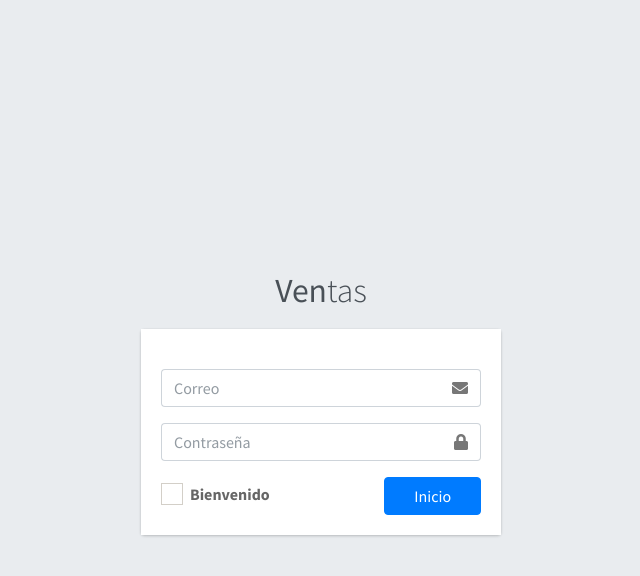
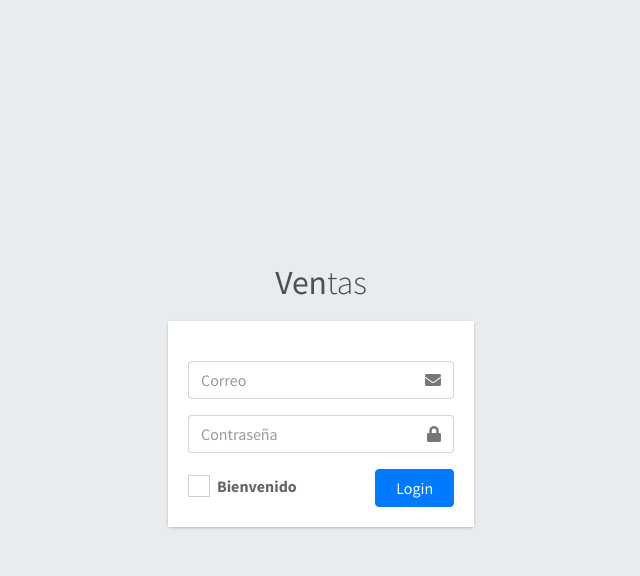
Before and after one commit to santiagoeor/AdminLTE_Django, a Django app: page / in a window 1280 px wide. Shown: the top 576 px of the page, without its empty margins (319-959 px from the left). Run offline with Django 4.2, Linux system fonts and the light colour scheme; some libraries are stand-ins or nearby versions.

Commit message:
se implemento el inicio de sesion

```diff
--- a/adminlte/urls.py
+++ b/adminlte/urls.py
@@ -18,13 +18,14 @@
 from ventas import views
 
 urlpatterns = [
-    path('', views.login, name="login"),
+    path('', views.login_venta, name="login"),
     path('admin/', admin.site.urls),
-    path('admin', views.adminlte, name="admin"),
+    path('admind/', views.adminlte, name="admin"),
     path('regisproduct', views.registproducts, name="productos"),
     path('listproducts', views.listproducts, name="lisproduct"),
     path('save/', views.guardar, name="save"),
     path('borrar-producto/<int:id>', views.borrar_producto, name="borrar"),
     path('editar_produ/<int:id>', views.editar_producto, name="editar"),
-    path('editarp', views.editar, name="edit")
+    path('editarp', views.editar, name="edit"),
+    path('logout/', views.logout_user, name="logout"),
 ]
--- a/ventas/templates/includes/header.html
+++ b/ventas/templates/includes/header.html
@@ -40,13 +40,13 @@
         <i class="far fa-user"></i>
       </a>
       <div class="dropdown-menu dropdown-menu-lg dropdown-menu-right">
-        <span class="dropdown-item dropdown-header">Nombre Usuario</span>
+        <span class="dropdown-item dropdown-header">{{request.user.username}}</span>
         <div class="dropdown-divider"></div>
         <a href="#" class="dropdown-item">
           <i class="fas fa-user mr-2"></i> Editar
         </a>
         <div class="dropdown-divider"></div>
-        <a href="{% url 'login' %}" class="dropdown-item dropdown-footer">Cerrar Cesión</a>
+        <a href="{% url 'logout' %}" class="dropdown-item dropdown-footer">Cerrar Cesión</a>
       </div>
     </li>
 
--- a/ventas/templates/includes/lateralaside.html
+++ b/ventas/templates/includes/lateralaside.html
@@ -16,7 +16,7 @@
         <img src="{% static 'img/user.png' %} " class="img-circle elevation-2" alt="Usuario">
       </div>
       <div class="info">
-        <a href="#" class="d-block">Usuario Nombre</a>
+        <a href="#" class="d-block">{{request.user.username}}</a>
       </div>
     </div>
 
--- a/ventas/templates/login.html
+++ b/ventas/templates/login.html
@@ -29,17 +29,24 @@
         <div class="login-logo">
             <a href="../index.php"><b>Ven</b>tas</a>
         </div>
-        <div id="resultado">
+        {% if messages %}
+        {% for message in messages %}
+            <div class="alert alert-warning">
+                {{message}}
+            </div>
+        {% endfor %}
+    {% endif %}
 
         </div>
         <!-- /.login-logo -->
         <div class="card">
             <div class="card-body login-card-body">
                 <p class="login-box-msg"></p>
-                 <div id="login"></div>
-                <form id="frmjax" method="POST">
+
+                <form method="POST" action="">
+                    {% csrf_token %}
                     <div class="input-group mb-3">
-                        <input type="email" class="form-control" placeholder="Correo" id="usea" name="usea">
+                        <input type="text" class="form-control" placeholder="Correo" id="usea" name="username">
                         <div class="input-group-append">
                             <div class="input-group-text">
                                 <span class="fas fa-envelope"></span>
@@ -47,7 +54,7 @@
                         </div>
                     </div>
                     <div class="input-group mb-3">
-                        <input type="password" class="form-control" placeholder="Contraseña" id="pasea" name="pasea">
+                        <input type="password" class="form-control" placeholder="Contraseña" id="pasea" name="password">
                         <div class="input-group-append">
                             <div class="input-group-text">
                                 <span class="fas fa-lock"></span>
@@ -66,7 +73,8 @@
                         <!-- /.col -->
                         <div class="col-4">
                             {% comment %} <button id="btnguardar" class="btn btn-primary btn-block">Iniciar</button> {% endcomment %}
-                            <a href="{% url 'admin' %}" class="btn btn-primary btn-block">Inicio</a>
+                            {% comment %} <a href="{% url 'admin' %}" class="btn btn-primary btn-block">Inicio</a> {% endcomment %}
+                            <input type="submit" value="Login" class="btn btn-primary btn-block" />
                         </div>
                         <!-- /.col -->
                     </div>
--- a/ventas/views.py
+++ b/ventas/views.py
@@ -2,19 +2,42 @@
 from ventas.models import Producto
 from django.contrib import messages
 from django.db.models import Q
+from django.contrib.auth import authenticate, login, logout
+from django.contrib.auth.decorators import login_required
 
 # Create your views here.
 
-def login(request):
+def login_venta(request):
+
+    if request.method == 'POST':
+        username = request.POST.get('username')
+        password = request.POST.get('password')
+
+        user = authenticate(request, username=username, password=password)
+
+        if user is not None:
+            login(request, user)
+            return redirect('admin')
+        else:
+            messages.warning(request, 'Has ingresado algo mal')
+
+
     return render(request, 'login.html')
 
+def logout_user(request):
+    logout(request)
+    return redirect('login')
+
+@login_required(login_url="login")
 def adminlte(request):
     return render(request, 'views_admin/admin.html')
 
+@login_required(login_url="login")
 def registproducts(request):
 
     return render(request, 'views_admin/regist_product.html')
 
+@login_required(login_url="login")
 def listproducts(request):
 
     busqueda = request.GET.get('txtBuscar')
@@ -30,6 +53,7 @@
         'productos': productos
     })
 
+@login_required(login_url="login")
 def guardar(request):
     if request.method == 'POST':
 
@@ -61,6 +85,7 @@
         messages.success(request, 'No se a podido registrar')
         return redirect('productos')
 
+@login_required(login_url="login")
 def borrar_producto(request, id):
     producto = Producto.objects.get(pk=id)
     producto.delete()
@@ -68,6 +93,7 @@
     messages.success(request, 'Ha sido eliminado')
     return redirect('lisproduct')
 
+@login_required(login_url="login")
 def editar_producto(request, id):
 
     producto = Producto.objects.get(pk=id)
@@ -76,6 +102,7 @@
         'producto': producto
     })
 
+@login_required(login_url="login")
 def editar(request):
 
     if request.method == 'POST':
```
Also changed, not shown: db.sqlite3.
